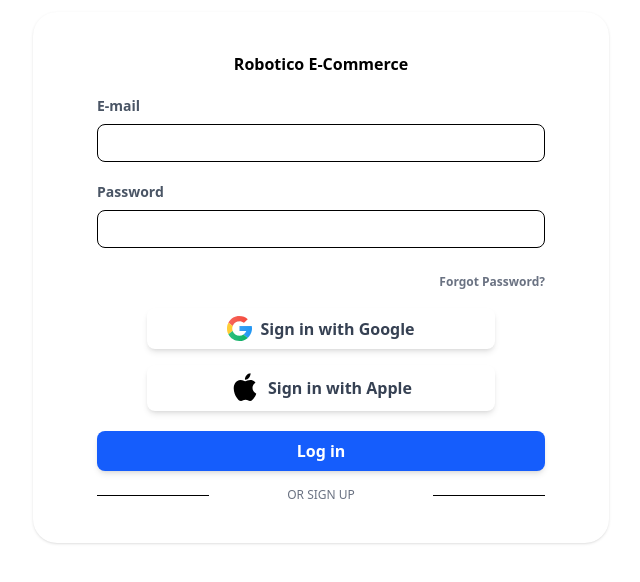
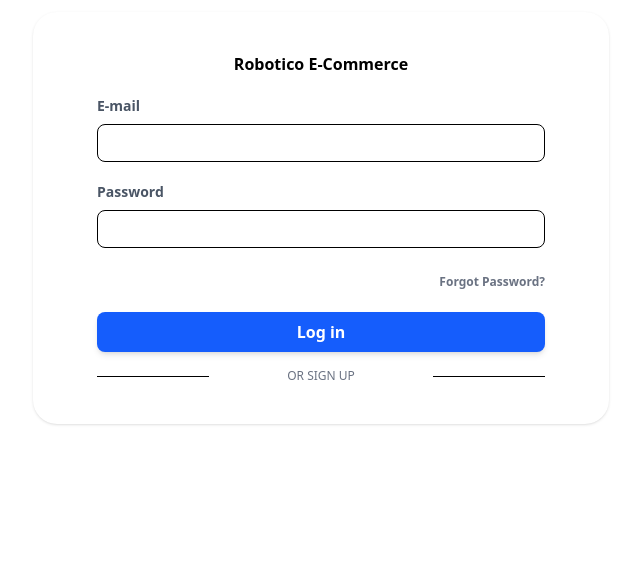
Before and after one commit to VSN0605/E-Commerce-Laravel-Angular-, an Angular app: page / in a window 1280 px wide. Shown: the top 582 px of the page, without its empty margins (319-959 px from the left). Built offline with nearby package versions, Linux system fonts and the light colour scheme.

Commit message:
Logs created in Product and Category

```diff
--- a/src/app/category-list/category-list.html
+++ b/src/app/category-list/category-list.html
@@ -40,7 +40,7 @@
       (ngSubmit)="submit(registerForm)"
       class="text-neutral-800 py-6 relative overflow-hidden flex flex-col justify-around w-110 h-70 border border-neutral-500 rounded-lg bg-neutral-50 p-3 px-6"
     >
-      <input type="hidden" name="userRole" value="{{ userRole }}">
+      <input type="hidden" [(ngModel)]="category.created_by" name="created_by" value="{{ userRole }}">
       <div
         class="before:absolute before:w-32 before:h-20 before:right-2 before:bg-rose-300 before:-z-10 before:rounded-full before:blur-xl before:-top-12 z-10 after:absolute after:w-24 after:h-24 after:bg-purple-300 after:-z-10 after:rounded-full after:blur after:-top-12 after:-right-6"
       >
--- a/src/app/category-list/category-list.ts
+++ b/src/app/category-list/category-list.ts
@@ -28,7 +28,7 @@ export class CategoryList {
   category = {
     category_name : '',
     category_details : '',
-    // created_by : '',
+    created_by : '',
   }
 
   isEditMode = false;
@@ -43,6 +43,7 @@ export class CategoryList {
 
    ngOnInit(): void {
     this.getCategories();
+    this.category.created_by = this.userRole;
     this.route.paramMap.subscribe(params => {
       const id = params.get('id');
 
@@ -76,7 +77,7 @@ export class CategoryList {
 
     formData.append('category_name', this.category.category_name);
     formData.append('category_details', this.category.category_details);
-    // formData.append('created_by', this.category.created_by);
+    formData.append('created_by', this.category.created_by);
 
     const request = this.isEditMode
     ? this.http.post(
@@ -132,8 +133,7 @@ export class CategoryList {
 
     const loggedUser = JSON.parse(localStorage.getItem('user') || '{}');
 
-    // this.http.delete(`http://127.0.0.1:8000/api/category/${id}?users?role=${loggedUser.user_role}`)
-    this.http.delete(`http://127.0.0.1:8000/api/category/${id}`)
+    this.http.delete(`http://127.0.0.1:8000/api/category/${id}?role=${loggedUser.user_role}`)
     .subscribe(() => {
       this.categories = this.categories.filter(c => c.id !== id);
       this.getCategories();
--- a/src/app/login/login.html
+++ b/src/app/login/login.html
@@ -42,98 +42,7 @@
             Forgot Password?
           </a>
         </div>
-        <div class="flex justify-center w-full items-center">
-          <div>
-            <button
-              class="flex items-center justify-center py-2 px-20 bg-white hover:bg-gray-200 focus:ring-blue-500 focus:ring-offset-blue-200 text-gray-700 w-full transition ease-in duration-200 text-center text-base font-semibold shadow-md focus:outline-none focus:ring-2 focus:ring-offset-2 rounded-lg"
-            >
-              <svg
-                viewBox="0 0 24 24"
-                height="25"
-                width="25"
-                y="0px"
-                x="0px"
-                xmlns="http://www.w3.org/2000/svg"
-              >
-                <path
-                  d="M12,5c1.6167603,0,3.1012573,0.5535278,4.2863159,1.4740601l3.637146-3.4699707 C17.8087769,1.1399536,15.0406494,0,12,0C7.392395,0,3.3966675,2.5999146,1.3858032,6.4098511l4.0444336,3.1929321 C6.4099731,6.9193726,8.977478,5,12,5z"
-                  fill="#F44336"
-                ></path>
-                <path
-                  d="M23.8960571,13.5018311C23.9585571,13.0101929,24,12.508667,24,12 c0-0.8578491-0.093689-1.6931763-0.2647705-2.5H12v5h6.4862061c-0.5247192,1.3637695-1.4589844,2.5177612-2.6481934,3.319458 l4.0594482,3.204834C22.0493774,19.135437,23.5219727,16.4903564,23.8960571,13.5018311z"
-                  fill="#2196F3"
-                ></path>
-                <path
-                  d="M5,12c0-0.8434448,0.1568604-1.6483765,0.4302368-2.3972168L1.3858032,6.4098511 C0.5043335,8.0800171,0,9.9801636,0,12c0,1.9972534,0.4950562,3.8763428,1.3582153,5.532959l4.0495605-3.1970215 C5.1484375,13.6044312,5,12.8204346,5,12z"
-                  fill="#FFC107"
-                ></path>
-                <path
-                  d="M12,19c-3.0455322,0-5.6295776-1.9484863-6.5922241-4.6640625L1.3582153,17.532959 C3.3592529,21.3734741,7.369812,24,12,24c3.027771,0,5.7887573-1.1248169,7.8974609-2.975708l-4.0594482-3.204834 C14.7412109,18.5588989,13.4284058,19,12,19z"
-                  fill="#00B060"
-                ></path>
-                <path
-                  opacity=".1"
-                  d="M12,23.75c-3.5316772,0-6.7072754-1.4571533-8.9524536-3.7786865C5.2453613,22.4378052,8.4364624,24,12,24 c3.5305786,0,6.6952515-1.5313721,8.8881226-3.9592285C18.6495972,22.324646,15.4981079,23.75,12,23.75z"
-                ></path>
-                <polygon
-                  opacity=".1"
-                  points="12,14.25 12,14.5 18.4862061,14.5 18.587492,14.25"
-                ></polygon>
-                <path
-                  d="M23.9944458,12.1470337C23.9952393,12.0977783,24,12.0493774,24,12 c0-0.0139771-0.0021973-0.0274658-0.0022583-0.0414429C23.9970703,12.0215454,23.9938965,12.0838013,23.9944458,12.1470337z"
-                  fill="#E6E6E6"
-                ></path>
-                <path
-                  opacity=".2"
-                  d="M12,9.5v0.25h11.7855721c-0.0157471-0.0825195-0.0329475-0.1680908-0.0503426-0.25H12z"
-                  fill="#FFF"
-                ></path>
-                <linearGradient
-                  gradientUnits="userSpaceOnUse"
-                  y2="12"
-                  y1="12"
-                  x2="24"
-                  x1="0"
-                  id="LxT-gk5MfRc1Gl_4XsNKba_xoyhGXWmHnqX_gr1"
-                >
-                  <stop stop-opacity=".2" stop-color="#fff" offset="0"></stop>
-                  <stop stop-opacity="0" stop-color="#fff" offset="1"></stop>
-                </linearGradient>
-                <path
-                  d="M23.7352295,9.5H12v5h6.4862061C17.4775391,17.121582,14.9771729,19,12,19 c-3.8659668,0-7-3.1340332-7-7c0-3.8660278,3.1340332-7,7-7c1.4018555,0,2.6939087,0.4306641,3.7885132,1.140686 c0.1675415,0.1088867,0.3403931,0.2111206,0.4978027,0.333374l3.637146-3.4699707L19.8414307,2.940979 C17.7369385,1.1170654,15.00354,0,12,0C5.3725586,0,0,5.3725586,0,12c0,6.6273804,5.3725586,12,12,12 c6.1176758,0,11.1554565-4.5812378,11.8960571-10.4981689C23.9585571,13.0101929,24,12.508667,24,12 C24,11.1421509,23.906311,10.3068237,23.7352295,9.5z"
-                  fill="url(#LxT-gk5MfRc1Gl_4XsNKba_xoyhGXWmHnqX_gr1)"
-                ></path>
-                <path
-                  opacity=".1"
-                  d="M15.7885132,5.890686C14.6939087,5.1806641,13.4018555,4.75,12,4.75c-3.8659668,0-7,3.1339722-7,7 c0,0.0421753,0.0005674,0.0751343,0.0012999,0.1171875C5.0687437,8.0595093,8.1762085,5,12,5 c1.4018555,0,2.6939087,0.4306641,3.7885132,1.140686c0.1675415,0.1088867,0.3403931,0.2111206,0.4978027,0.333374 l3.637146-3.4699707l-3.637146,3.2199707C16.1289062,6.1018066,15.9560547,5.9995728,15.7885132,5.890686z"
-                ></path>
-                <path
-                  opacity=".2"
-                  d="M12,0.25c2.9750366,0,5.6829224,1.0983887,7.7792969,2.8916016l0.144165-0.1375122 l-0.110014-0.0958166C17.7089558,1.0843592,15.00354,0,12,0C5.3725586,0,0,5.3725586,0,12 c0,0.0421753,0.0058594,0.0828857,0.0062866,0.125C0.0740356,5.5558472,5.4147339,0.25,12,0.25z"
-                  fill="#FFF"
-                ></path>
-              </svg>
-              <span class="ml-2">Sign in with Google</span>
-            </button>
-            <button
-              class="flex items-center justify-center py-2 px-20 bg-white hover:bg-gray-200 focus:ring-blue-500 focus:ring-offset-blue-200 text-gray-700 w-full transition ease-in duration-200 text-center text-base font-semibold shadow-md focus:outline-none focus:ring-2 focus:ring-offset-2 rounded-lg mt-4"
-            >
-              <svg
-                viewBox="0 0 30 30"
-                height="30"
-                width="30"
-                y="0px"
-                x="0px"
-                xmlns="http://www.w3.org/2000/svg"
-              >
-                <path
-                  d="M25.565,9.785c-0.123,0.077-3.051,1.702-3.051,5.305c0.138,4.109,3.695,5.55,3.756,5.55 c-0.061,0.077-0.537,1.963-1.947,3.94C23.204,26.283,21.962,28,20.076,28c-1.794,0-2.438-1.135-4.508-1.135 c-2.223,0-2.852,1.135-4.554,1.135c-1.886,0-3.22-1.809-4.4-3.496c-1.533-2.208-2.836-5.673-2.882-9 c-0.031-1.763,0.307-3.496,1.165-4.968c1.211-2.055,3.373-3.45,5.734-3.496c1.809-0.061,3.419,1.242,4.523,1.242 c1.058,0,3.036-1.242,5.274-1.242C21.394,7.041,23.97,7.332,25.565,9.785z M15.001,6.688c-0.322-1.61,0.567-3.22,1.395-4.247 c1.058-1.242,2.729-2.085,4.17-2.085c0.092,1.61-0.491,3.189-1.533,4.339C18.098,5.937,16.488,6.872,15.001,6.688z"
-                ></path>
-              </svg>
-              <span class="ml-2">Sign in with Apple</span>
-            </button>
-          </div>
-        </div>
+
         <div class="mt-5">
           <button
             class="py-2 px-4 bg-blue-600 hover:bg-blue-700 focus:ring-blue-500 focus:ring-offset-blue-200 text-white w-full transition ease-in duration-200 text-center text-base font-semibold shadow-md focus:outline-none focus:ring-2 focus:ring-offset-2 rounded-lg"
--- a/src/app/product-list/product-list.ts
+++ b/src/app/product-list/product-list.ts
@@ -41,9 +41,11 @@ export class ProductList {
 
   // to delete product
   deleteProduct(id: number) {
+    const loggedUser = JSON.parse(localStorage.getItem('user') || '{}');
+
     if(!confirm('Are you sure?')) return;
 
-    this.http.delete(`http://127.0.0.1:8000/api/product/${id}`)
+    this.http.delete(`http://127.0.0.1:8000/api/product/${id}?role=${loggedUser.user_role}`)
       .subscribe(() => {
         this.products = this.products.filter(p => p.id !== id);
         this.getProducts();
--- a/src/app/user-registration/user-registration.html
+++ b/src/app/user-registration/user-registration.html
@@ -1,7 +1,8 @@
-<div class="">
+<div class="flex justify-center w-screen">
   <section class="rounded-md p-2 bg-white">
     <div class="flex items-center justify-center my-3">
-      <div class="xl:mx-auto shadow-md p-4 xl:w-full xl:max-w-sm 2xl:max-w-md">
+      <div class="xl:mx-auto shadow-md p-4 w-150">
+        <!-- <div class="mx-auto shadow-md p-4 w-full lg:max-w-lg xl:max-w-2xl 2xl:max-w-3xl"> -->
         <div class="mb-2"></div>
         <h2 class="text-2xl font-bold leading-tight">
           Sign up to create account
```
Also changed, not shown: src/app/product-form/product-form.html (+9 -8 lines), src/app/product-form/product-form.ts (+18 -6 lines).
